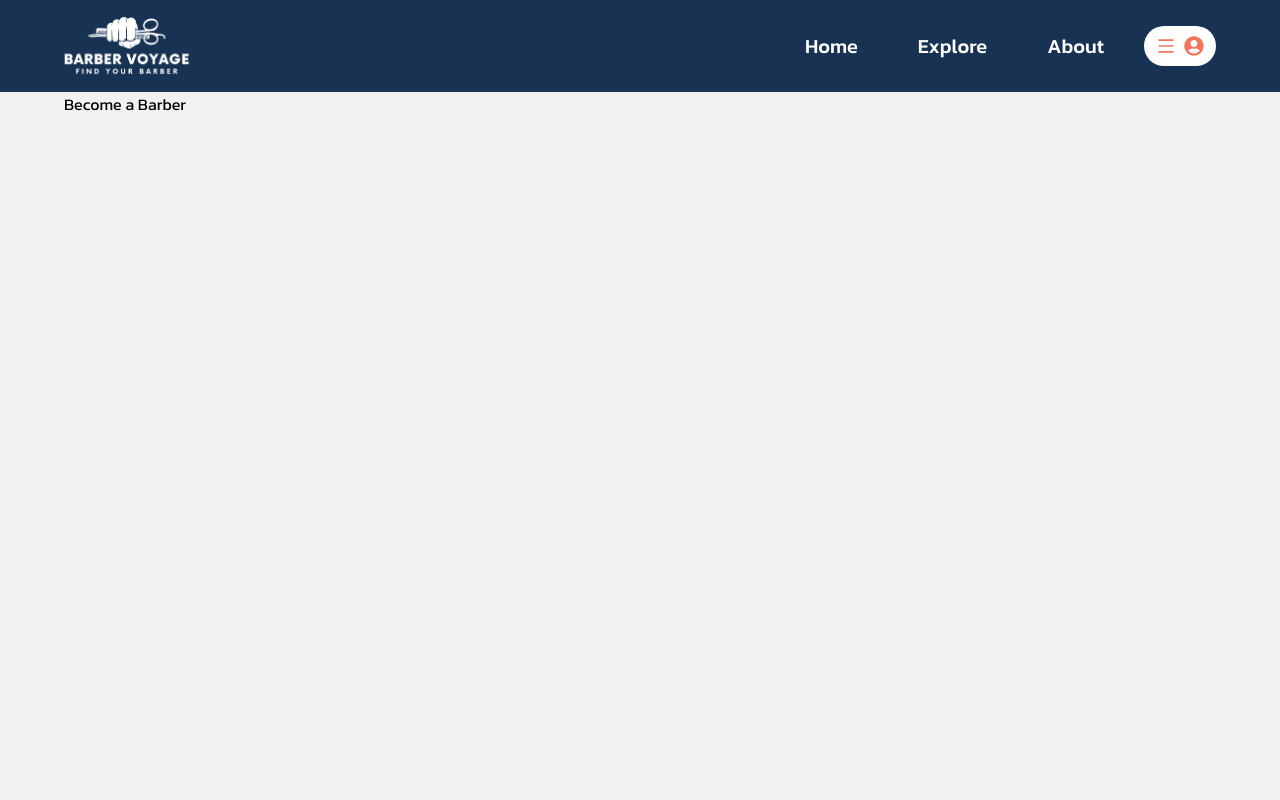
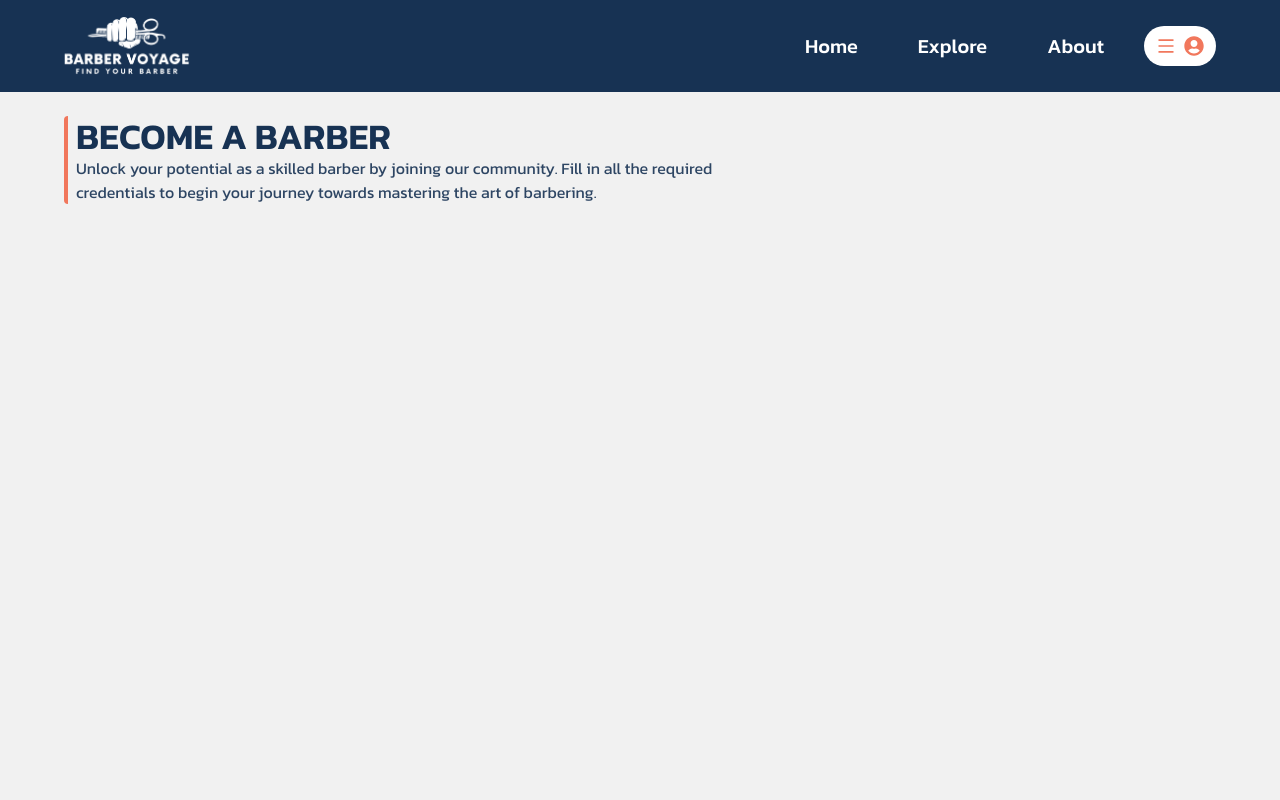
Before and after one commit to mahmudulturan/barber-voyage-client, a Next.js app: page /become-barber in a window 1280 px wide. Shown: the top 800 px of the page. Built offline with nearby package versions, Linux system fonts and the light colour scheme; no server answers.

Commit message:
add: become-barber page's heading

```diff
--- a/src/app/(root)/become-barber/page.tsx
+++ b/src/app/(root)/become-barber/page.tsx
@@ -2,9 +2,13 @@ import React from 'react';
 
 const BecomeBarberPage = () => {
     return (
-        <div>
-            <div className='page-wrapper min-h-screen'>
-                Become a Barber
+        <div className='page-wrapper min-h-screen'>
+            <div className='my-6 border-l-4 border-primaryCol rounded pl-2'>
+                <h3 className='text-4xl font-semibold uppercase text-seconderyCol'>Become a Barber</h3>
+                <p className='text-seconderyCol/90 max-w-2xl'>Unlock your potential as a skilled barber by joining our community. Fill in all the required credentials to begin your journey towards mastering the art of barbering.</p>
+            </div>
+            <div>
+
             </div>
         </div>
     );
```
